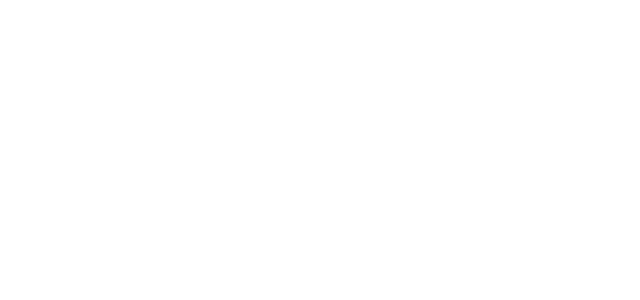
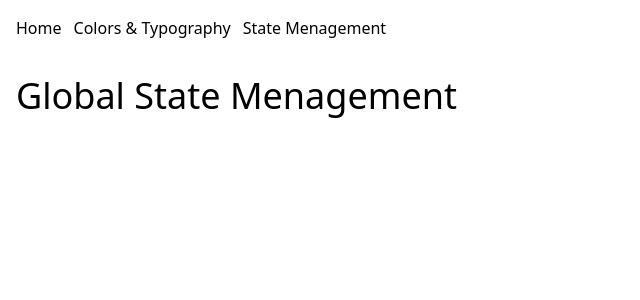
Before and after one commit to Michele-S2001/nuxt-test-project, a Nuxt app: page /state-demo in a window 1280 px wide. Before the commit this address had no page. Shown: the top 300 px of the page, without its empty margins (0-640 px from the left). Built offline with nearby package versions, Linux system fonts and the light colour scheme.

Commit message:
Add - initial page title for basic link functionality

```diff
--- /dev/null
+++ b/pages/state-demo/index.vue
@@ -0,0 +1,15 @@
+
+<template>
+  <header>
+    <div class="container">
+      <Navbar />
+    </div>
+  </header>
+
+  <section class="py-5">
+    <div class="container">
+      <h1 class="text-4xl mb-10 capitalize">Global state menagement</h1>
+    </div>
+  </section>
+
+</template>
```
